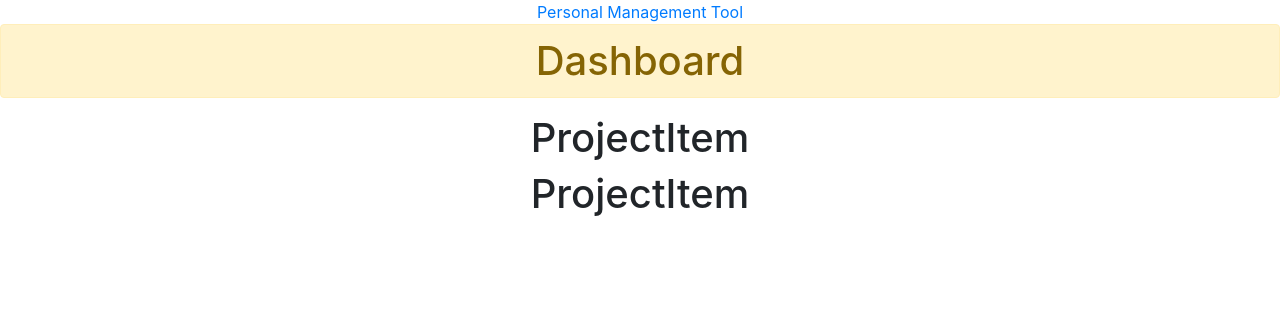
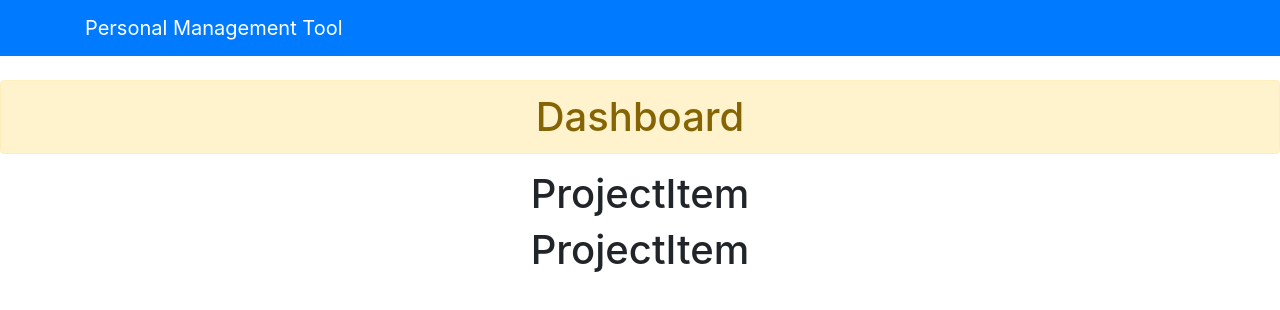
Before and after one commit to joeyskuo/project-board-frontend, a React (Create React App) app: page / in a window 1280 px wide. Shown: the top 310 px of the page. Built offline with nearby package versions, Linux system fonts and the light colour scheme.

Commit message:
added class styling to header elements

```diff
--- a/src/components/Layout/Header.js
+++ b/src/components/Layout/Header.js
@@ -4,9 +4,9 @@
 
     render() {
         return(
-            <nav>
+            <nav className={"navbar navbar-expand-sm navbar-dark bg-primary mb-4"}>
                 <div className="container">
-                    <a href="/">Personal Management Tool</a>
+                    <a className={"navbar-brand"} href="/">Personal Management Tool</a>
                 </div>
             </nav>
         )
```
